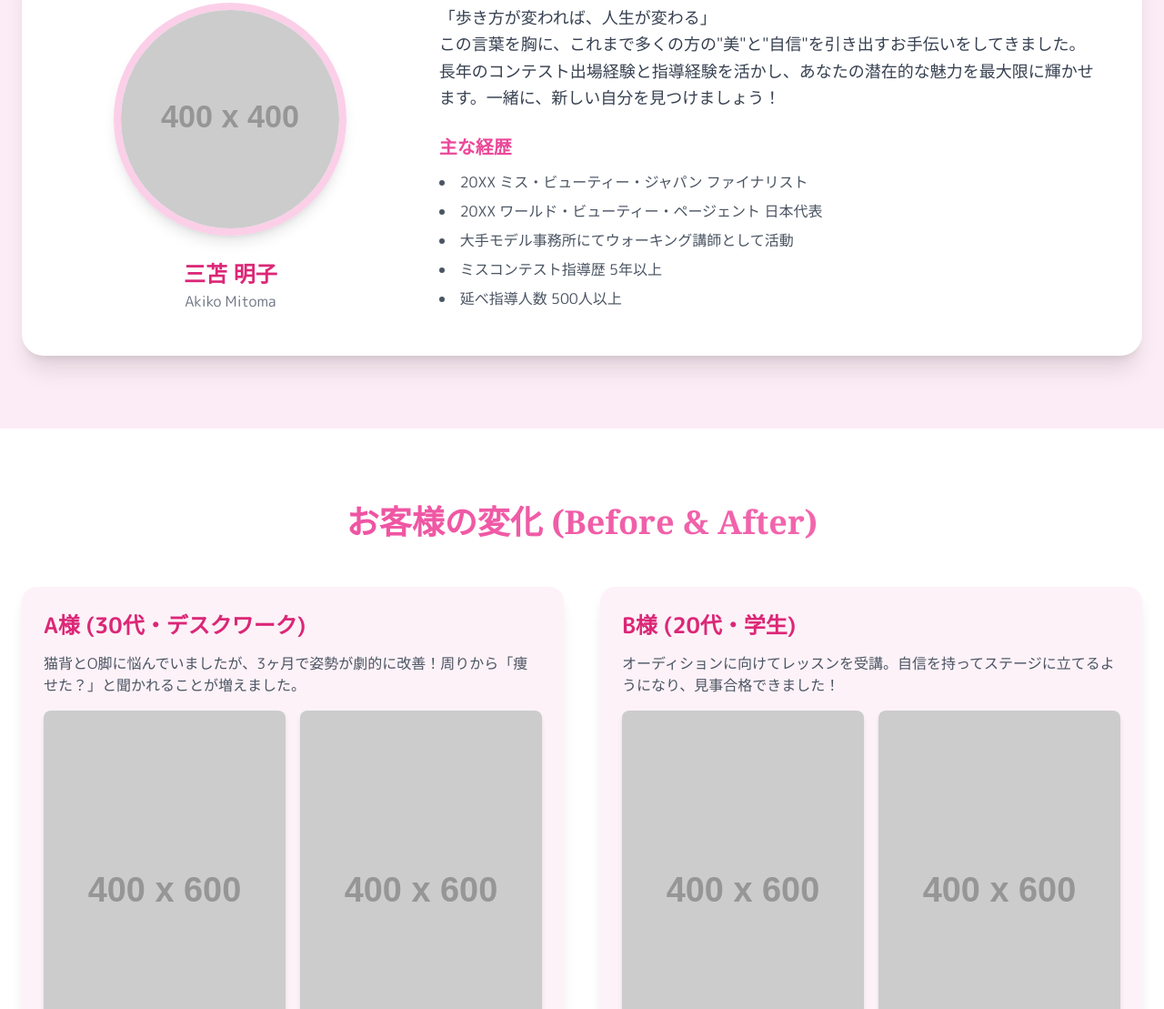
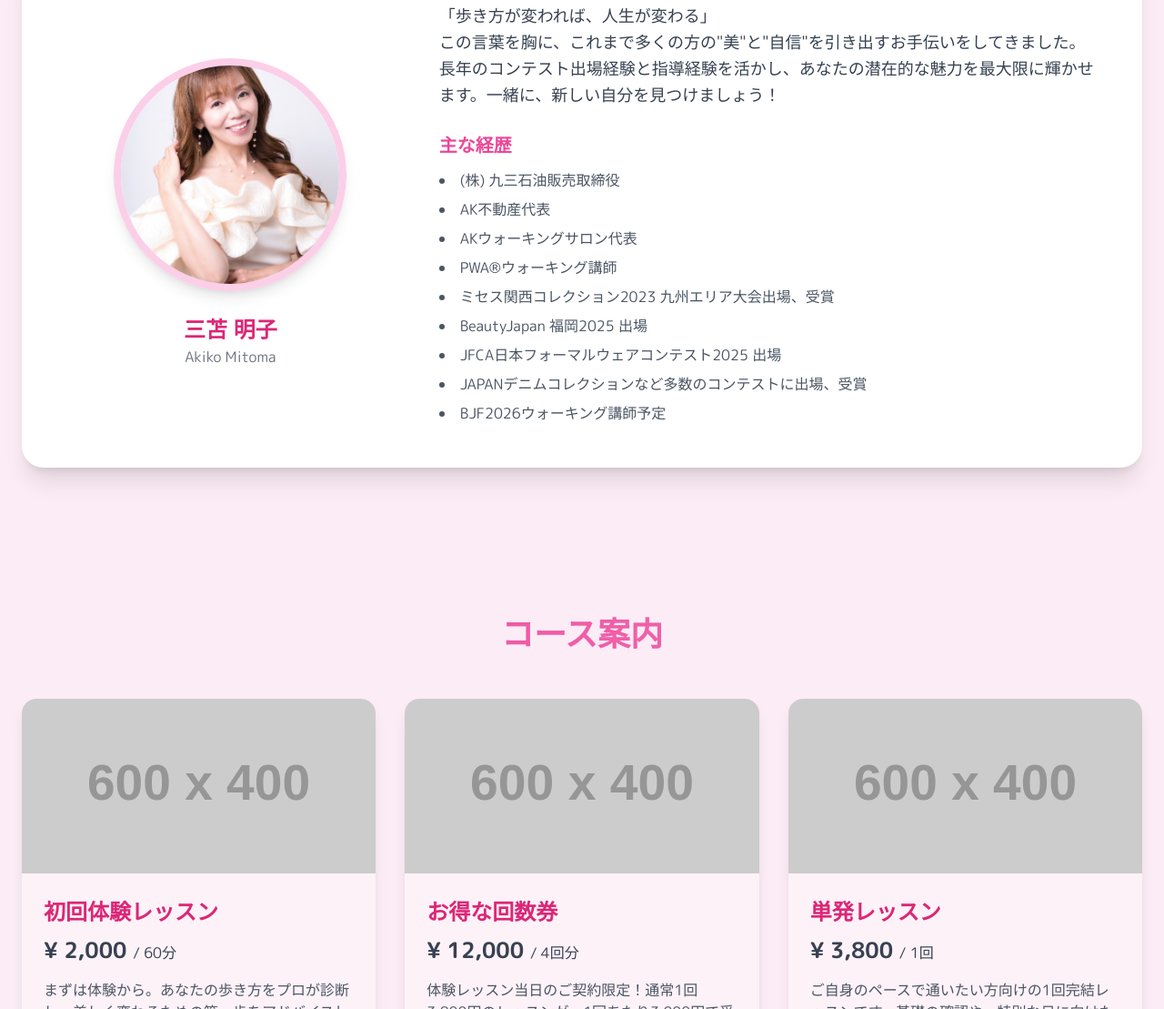
Before and after one commit to mappy0509/ak-walking-salon, a plain HTML site: page index.html in a window 1280 px wide. Shown: the part 1691-2800 px from the top of the page at 91% size. Drawn offline with nearby package versions, Linux system fonts and the light colour scheme; placeholder pictures from the web are drawn by us.

Commit message:
edit profile

```diff
--- a/index.html
+++ b/index.html
@@ -80,7 +80,6 @@
             <nav class="hidden lg:flex space-x-8 items-center">
                 <a href="#about" class="text-gray-600 hover:text-pink-500 transition duration-300">サロンについて</a>
                 <a href="#instructor" class="text-gray-600 hover:text-pink-500 transition duration-300">講師紹介</a>
-                <a href="#before-after" class="text-gray-600 hover:text-pink-500 transition duration-300">お客様の声</a>
                 <a href="#course" class="text-gray-600 hover:text-pink-500 transition duration-300">コース</a>
                 <a href="#contact" class="bg-pink-500 text-white px-6 py-2 rounded-full hover:bg-pink-600 transition duration-300 shadow-lg">体験レッスン</a>
             </nav>
@@ -92,7 +91,6 @@
         <div id="mobile-menu" class="hidden lg:hidden px-6 pb-4">
             <a href="#about" class="block py-2 text-gray-600 hover:text-pink-500">サロンについて</a>
             <a href="#instructor" class="block py-2 text-gray-600 hover:text-pink-500">講師紹介</a>
-            <a href="#before-after" class="block py-2 text-gray-600 hover:text-pink-500">お客様の声</a>
             <a href="#course" class="block py-2 text-gray-600 hover:text-pink-500">コース</a>
             <a href="#contact" class="block mt-2 bg-pink-500 text-white text-center px-6 py-2 rounded-full hover:bg-pink-600 transition duration-300 shadow-lg">体験レッスン</a>
         </div>
@@ -154,7 +152,8 @@
                 <h2 class="responsive-h2 font-bold text-center mb-12 gradient-text font-serif">講師紹介</h2>
                 <div class="bg-white rounded-3xl shadow-xl p-8 md:p-12 flex flex-col md:flex-row items-center gap-8 md:gap-12">
                     <div class="md:w-1/3 text-center">
-                        <img src="https://placehold.co/400x400/f8bbd0/b71c1c?text=Akiko+Mitoma"
+                        <!-- 画像パスをローカルファイルに変更 -->
+                        <img src="img/instructor-photo.jpg"
                              onerror="this.onerror=null;this.src='https://placehold.co/400x400/f8bbd0/b71c1c?text=A.M';"
                              alt="講師 三苫明子"
                              class="w-64 h-64 rounded-full mx-auto object-cover border-8 border-pink-200 shadow-lg">
@@ -168,51 +167,16 @@
                         </p>
                         <h4 class="responsive-h4 font-bold mb-3 text-pink-500">主な経歴</h4>
                         <ul class="list-disc list-inside text-gray-600 space-y-2">
-                            <li>20XX ミス・ビューティー・ジャパン ファイナリスト</li>
-                            <li>20XX ワールド・ビューティー・ページェント 日本代表</li>
-                            <li>大手モデル事務所にてウォーキング講師として活動</li>
-                            <li>ミスコンテスト指導歴 5年以上</li>
-                            <li>延べ指導人数 500人以上</li>
+                            <li>(株) 九三石油販売取締役</li>
+                            <li>AK不動産代表</li>
+                            <li>AKウォーキングサロン代表</li>
+                            <li>PWA®ウォーキング講師</li>
+                            <li>ミセス関西コレクション2023 九州エリア大会出場、受賞</li>
+                            <li>BeautyJapan 福岡2025 出場</li>
+                            <li>JFCA日本フォーマルウェアコンテスト2025 出場</li>
+                            <li>JAPANデニムコレクションなど多数のコンテストに出場、受賞</li>
+                            <li>BJF2026ウォーキング講師予定</li>
                         </ul>
-                    </div>
-                </div>
-            </div>
-        </section>
-
-        <!-- Before & After Section -->
-        <section id="before-after" class="py-20 bg-white">
-            <div class="container mx-auto px-6">
-                <h2 class="responsive-h2 font-bold text-center mb-12 gradient-text font-serif">お客様の変化 <br class="block md:hidden">(Before & After)</h2>
-                <div class="grid md:grid-cols-2 gap-10">
-                    <!-- Example 1 -->
-                    <div class="bg-pink-50 p-6 rounded-2xl shadow-lg transform hover:scale-105 transition duration-300">
-                        <h3 class="responsive-h3 font-bold text-pink-600 mb-3">A様 (30代・デスクワーク)</h3>
-                        <p class="mb-4 text-gray-600">猫背とO脚に悩んでいましたが、3ヶ月で姿勢が劇的に改善！周りから「痩せた？」と聞かれることが増えました。</p>
-                        <div class="grid grid-cols-2 gap-4">
-                            <div>
-                                <img src="https://placehold.co/400x600/e0e0e0/9e9e9e?text=Before" alt="A様 Before" class="rounded-lg shadow-md w-full">
-                                <p class="text-center mt-2 font-bold text-gray-500">Before</p>
-                            </div>
-                            <div>
-                                <img src="https://placehold.co/400x600/f8bbd0/c2185b?text=After" alt="A様 After" class="rounded-lg shadow-md w-full">
-                                <p class="text-center mt-2 font-bold text-pink-500">After</p>
-                            </div>
-                        </div>
-                    </div>
-                    <!-- Example 2 -->
-                    <div class="bg-pink-50 p-6 rounded-2xl shadow-lg transform hover:scale-105 transition duration-300">
-                        <h3 class="responsive-h3 font-bold text-pink-600 mb-3">B様 (20代・学生)</h3>
-                        <p class="mb-4 text-gray-600">オーディションに向けてレッスンを受講。自信を持ってステージに立てるようになり、見事合格できました！</p>
-                        <div class="grid grid-cols-2 gap-4">
-                            <div>
-                                <img src="https://placehold.co/400x600/e0e0e0/9e9e9e?text=Before" alt="B様 Before" class="rounded-lg shadow-md w-full">
-                                <p class="text-center mt-2 font-bold text-gray-500">Before</p>
-                            </div>
-                            <div>
-                                <img src="https://placehold.co/400x600/f8bbd0/c2185b?text=After" alt="B様 After" class="rounded-lg shadow-md w-full">
-                                <p class="text-center mt-2 font-bold text-pink-500">After</p>
-                            </div>
-                        </div>
                     </div>
                 </div>
             </div>
```
Also changed, not shown: img/S__31400035_0.jpg (added), img/S__31400037_0.jpg (added), img/S__31400038_0.jpg (added), img/S__31400040.jpg (added), img/S__31400041.jpg (added), img/instructor-photo.jpg (added), 1 other file.
